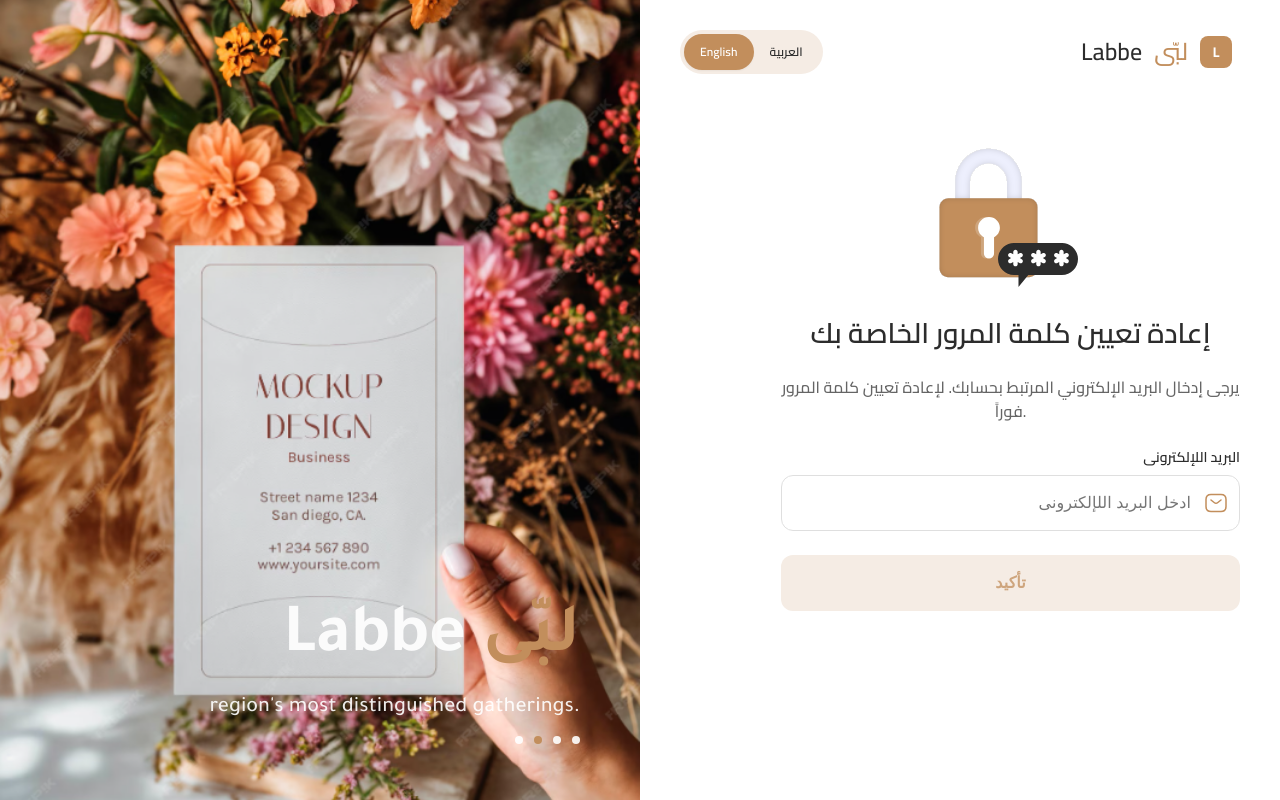
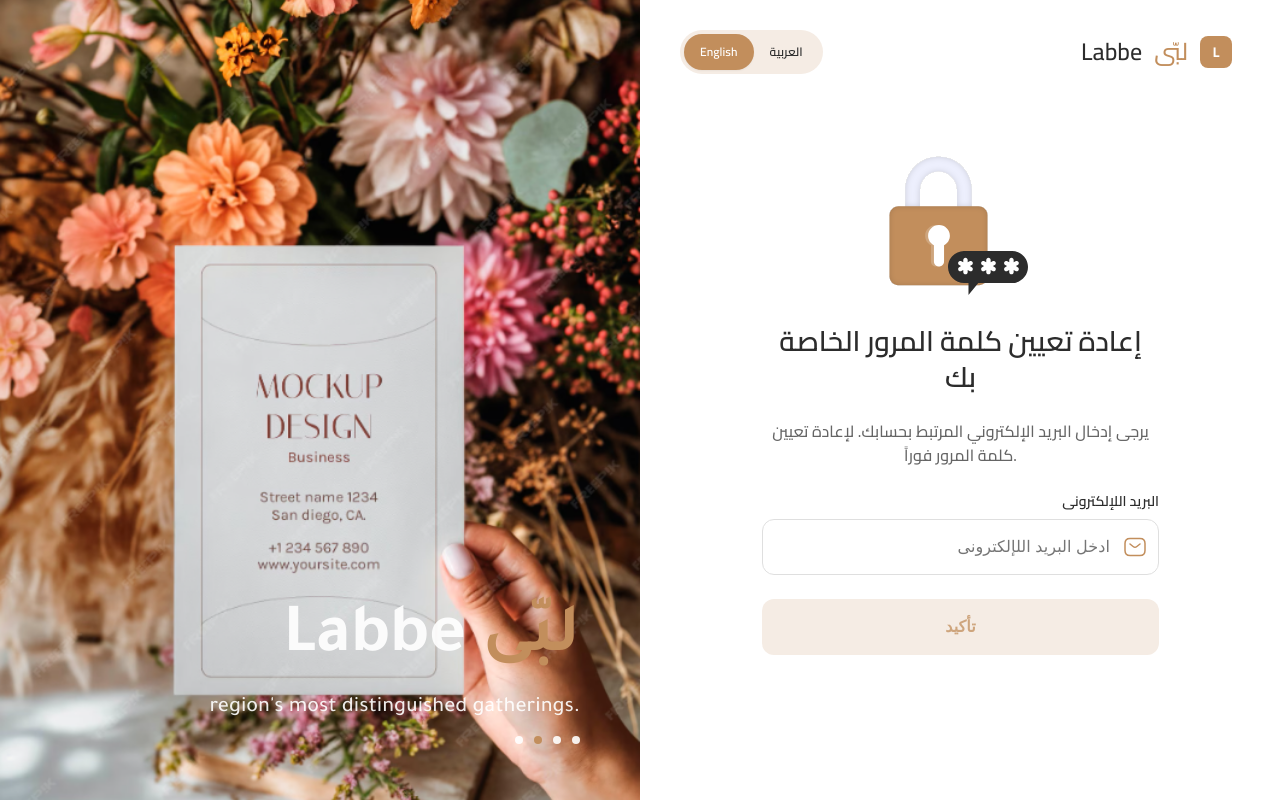
Before and after one commit to petersafwat11/labbe, a Next.js app: page /forget-password in a window 1280 px wide. Built offline with nearby package versions, Linux system fonts and the light colour scheme.

Commit message:
made the style perfect

```diff
--- a/ui/forget-password/forgetPassword.module.css
+++ b/ui/forget-password/forgetPassword.module.css
@@ -12,8 +12,8 @@
   flex-direction: column;
   align-items: flex-start;
   gap: 2.4rem;
-  padding: 2.4rem 4rem;
-  margin-left: 10.11rem;
+  padding: 3.2rem;
+  margin: 0 8.9rem 0 9rem;
 }
 .form > * {
   width: 100%;
```
